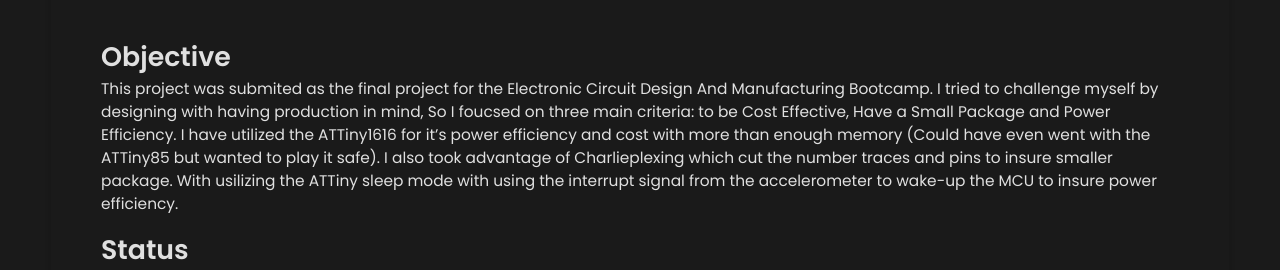
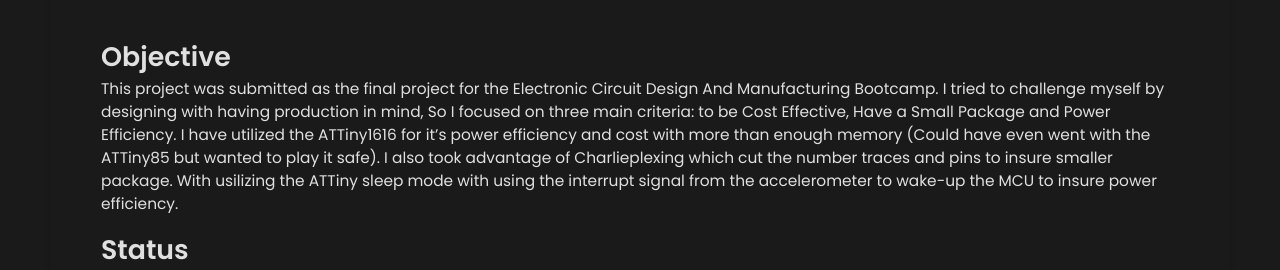
Before and after one commit to Farasani/farasani.github.io, a Jekyll site: the page built from _projects/Lumen/index.md, in a window 1280 px wide and 900 px high, scrolled down 874 px. Shown: the part 182-452 px from the top of the window. Built offline with Jekyll 4.4.1, drawn with Linux system fonts in a browser that asks for light colours.

Commit message:
Update index.md

```diff
--- a/_projects/Lumen/index.md
+++ b/_projects/Lumen/index.md
@@ -20,8 +20,8 @@
 <br />
 
 # Objective
-This project was submited as the final project for the Electronic Circuit Design And Manufacturing Bootcamp.
-I tried to challenge myself by designing with having production in mind, So I foucsed on three main criteria: to be Cost Effective, Have a Small Package and Power Efficiency. I have utilized the ATTiny1616 for it's power efficiency and cost with more than enough memory (Could have even went with the ATTiny85 but wanted to play it safe). I also took advantage of Charlieplexing which cut the number traces and pins to insure smaller package. With usilizing the ATTiny sleep mode with using the interrupt signal from the accelerometer to wake-up the MCU to insure power efficiency.
+This project was submitted as the final project for the Electronic Circuit Design And Manufacturing Bootcamp.
+I tried to challenge myself by designing with having production in mind, So I focused on three main criteria: to be Cost Effective, Have a Small Package and Power Efficiency. I have utilized the ATTiny1616 for it's power efficiency and cost with more than enough memory (Could have even went with the ATTiny85 but wanted to play it safe). I also took advantage of Charlieplexing which cut the number traces and pins to insure smaller package. With usilizing the ATTiny sleep mode with using the interrupt signal from the accelerometer to wake-up the MCU to insure power efficiency.
 
 # Status
 (Complete)\
```
